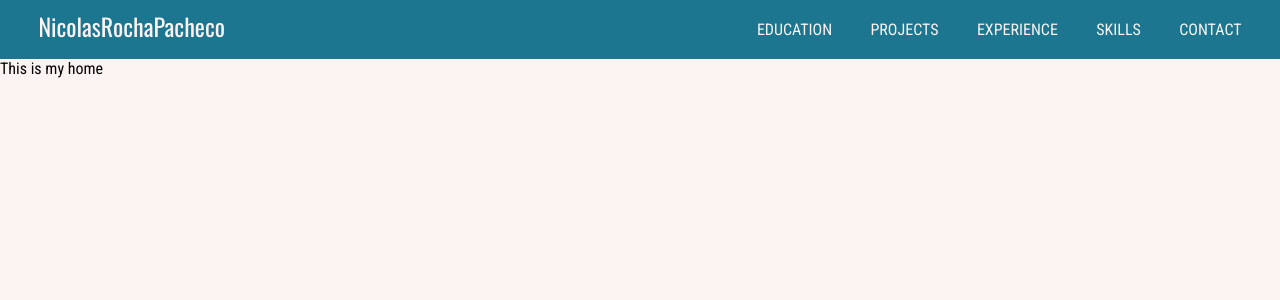
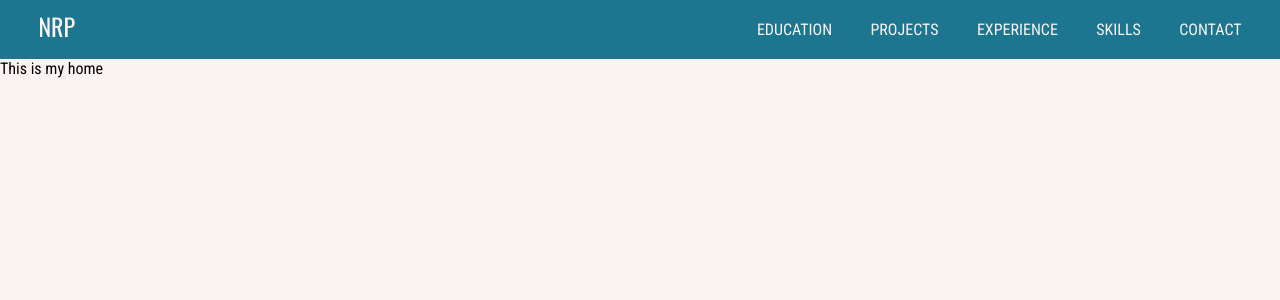
Before and after one commit to NicolasRochaPacheco/nicolasrochapacheco.github.io, a React (Create React App) app in the folder website/: page / in a window 1280 px wide. Shown: the top 300 px of the page. Built offline with nearby package versions, Linux system fonts and the light colour scheme.

Commit message:
Changed name logo and added microchip

```diff
--- a/website/src/components/Navbar.js
+++ b/website/src/components/Navbar.js
@@ -7,7 +7,7 @@ function NavBar(){
 
             {/* Logo link to home */}
             <NavLink to="/" className="navbar-link navbar-logo">
-                NicolasRochaPacheco
+                NRP <i className="fas fa-microchip" />
             </NavLink>
 
             <ul className="navbar-menu">
```
